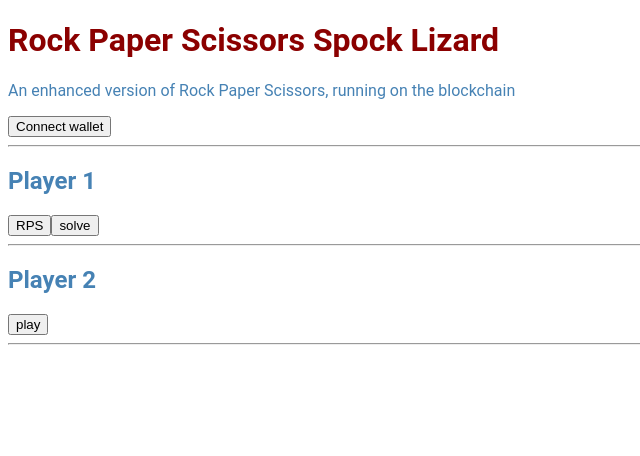
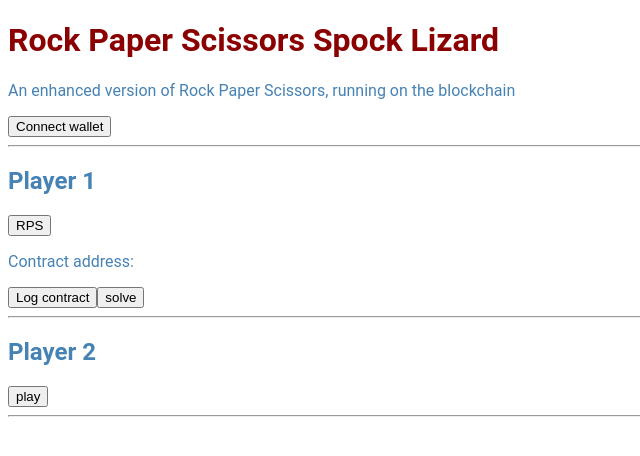
Before and after one commit to bneeland/rock-paper-scissors-lizard-spock, a Next.js app in the folder rps-app/rps-app/: page / in a window 1280 px wide. Shown: the top 456 px of the page, without its empty margins (0-640 px from the left). Built offline with nearby package versions, Linux system fonts and the light colour scheme.

Commit message:
Getting contract address in state variable within react

```diff
--- a/rps-app/rps-app/pages/index.js
+++ b/rps-app/rps-app/pages/index.js
@@ -7,6 +7,7 @@ const Home = () => {
   const [error, setError] = useState('')
   const [web3, setWeb3] = useState(null)
   const [address, setAddress] = useState(null)
+  const [contract, setContract] = useState(null)
 
   const connectWalletHandler = async () => {
     if (typeof window !== "undefined" && typeof window.ethereum !== "undefined") {
@@ -49,10 +50,16 @@ const Home = () => {
         gas: '4700000'
     }, function (e, contract){
       console.log(e, contract);
+      setContract(contract);
       if (typeof contract.address !== 'undefined') {
         console.log('Contract mined! address: ' + contract.address + ' transactionHash: ' + contract.transactionHash);
+        setContract(contract.address);
       }
     })
+  }
+
+  function logContract() {
+    console.log(contract)
   }
 
 
@@ -86,6 +93,8 @@ const Home = () => {
       <hr />
       <h2>Player 1</h2>
       <button onClick={deployRPS}>RPS</button>
+      <p>Contract address: {contract}</p>
+      <button onClick={logContract}>Log contract</button>
       <button>solve</button>
       <hr />
       <h2>Player 2</h2>
```
